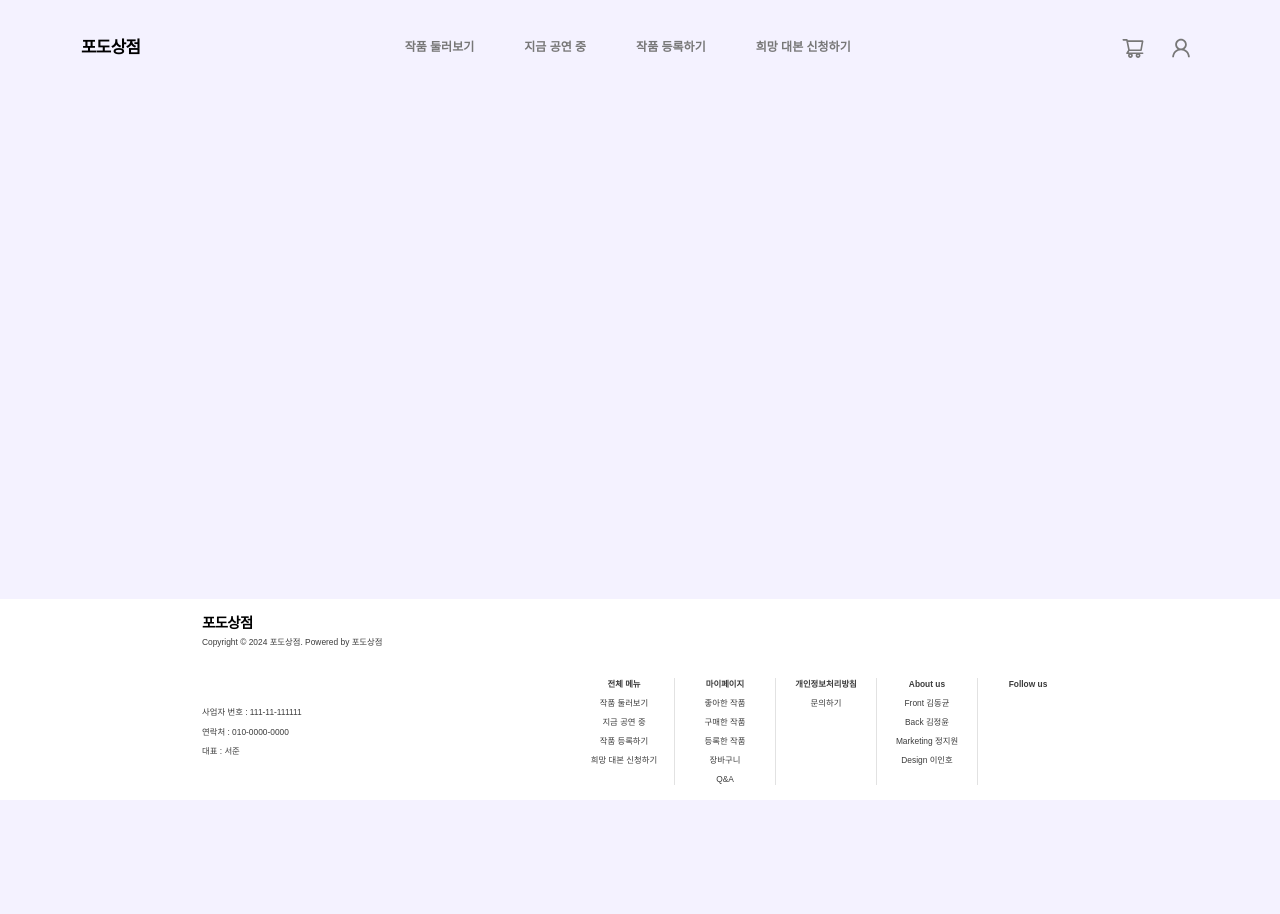
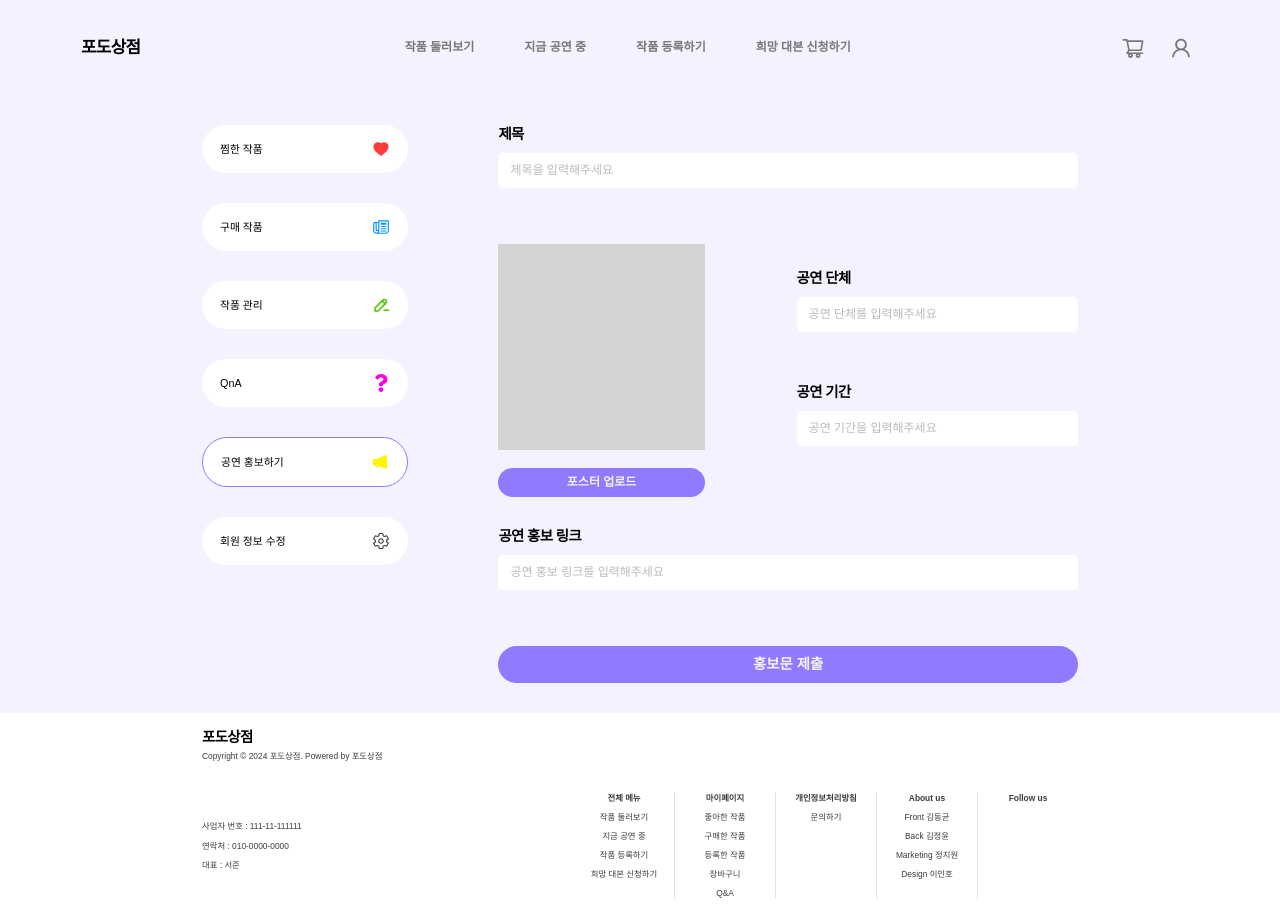
Before and after one commit to game240/FE, a React (Vite) app: page /mypage/publicity in a window 1280 px wide. Before the commit the page ends 800 px from the top, so only its background shows below. Built offline with nearby package versions, Linux system fonts and the light colour scheme.

Commit message:
FEAT : 공연 홍보하기 구현

```diff
--- a/src/components/Router/index.tsx
+++ b/src/components/Router/index.tsx
@@ -9,6 +9,7 @@ import Review from "@/pages/mypage/review";
 import { Route, Routes } from "react-router-dom";
 import Login from "@/pages/auth/login";
 import SignIn from "@/pages/auth/signin";
+import Publicity from "@/pages/mypage/publicity";
 
 const Router = () => {
   return (
@@ -30,6 +31,7 @@ const Router = () => {
         path="/mypage/qna/mine"
         element={<QnAMore subject="내가 등록한 질문" />}
       />
+      <Route path="/mypage/publicity" element={<Publicity />} />
       <Route path="/mypage/profile-edit" element={<ProfileEdit />} />
     </Routes>
   );
--- a/src/constants/mypage.tsx
+++ b/src/constants/mypage.tsx
@@ -30,7 +30,7 @@ export const NAV_LIST = [
   {
     name: "공연 홍보하기",
     element: <AiFillNotification color="#FFF500" />,
-    url: "/mypage/liked",
+    url: "/mypage/publicity",
   },
   {
     name: "회원 정보 수정",
--- /dev/null
+++ b/src/pages/mypage/publicity/index.tsx
@@ -0,0 +1,60 @@
+import * as S from "./style";
+import InputField from "@/components/InputField";
+import Layout from "../components/Layout";
+import Button from "@/components/Button";
+import { usePublicitySchema } from "@/schema/usePublicitySchema";
+
+const Publicity = () => {
+  const { register, handleSubmit, isDirty } = usePublicitySchema();
+  const handleSubmitForm = () => alert("공연 홍보문 제출에 성공했습니다.");
+
+  return (
+    <Layout currentTab="공연 홍보하기">
+      <S.Form onSubmit={handleSubmit(handleSubmitForm)}>
+        <InputField
+          title="제목"
+          placeholder="제목을 입력해주세요"
+          required
+          {...register("title")}
+        />
+
+        <div className="section-column">
+          <S.SectionImg>
+            <div className="alt-img" />
+            <Button type="button" size="medium">
+              포스터 업로드
+            </Button>
+          </S.SectionImg>
+
+          <S.SectionInfo>
+            <InputField
+              title="공연 단체"
+              placeholder="공연 단체를 입력해주세요"
+              required
+              {...register("name")}
+            />
+
+            <InputField
+              title="공연 기간"
+              placeholder="공연 기간을 입력해주세요"
+              required
+              {...register("term")}
+            />
+          </S.SectionInfo>
+        </div>
+
+        <InputField
+          title="공연 홍보 링크"
+          placeholder="공연 홍보 링크를 입력해주세요"
+          required
+          {...register("link")}
+        />
+        <Button type="submit" size="large">
+          홍보문 제출
+        </Button>
+      </S.Form>
+    </Layout>
+  );
+};
+
+export default Publicity;
--- /dev/null
+++ b/src/pages/mypage/publicity/style.ts
@@ -0,0 +1,30 @@
+import { FlexColumn } from "@/styles/flex";
+import styled from "styled-components";
+
+export const Form = styled.form`
+  ${FlexColumn};
+  gap: 5rem;
+
+  .section-column {
+    display: grid;
+    grid-template-columns: 1fr 1fr;
+    gap: 2.8rem;
+  }
+`;
+
+export const SectionImg = styled.section`
+  ${FlexColumn};
+  width: 34.4rem;
+  gap: 3rem;
+
+  .alt-img {
+    width: 34.4rem;
+    height: 34.4rem;
+    background-color: lightgrey;
+  }
+`;
+
+export const SectionInfo = styled.section`
+  ${FlexColumn};
+  justify-content: space-evenly;
+`;
--- /dev/null
+++ b/src/schema/usePublicitySchema.ts
@@ -0,0 +1,24 @@
+import { zodResolver } from "@hookform/resolvers/zod";
+import { useForm } from "react-hook-form";
+import { z } from "zod";
+
+const schema = z.object({
+  title: z.string(),
+  name: z.string(),
+  term: z.string(),
+  link: z.string(),
+});
+
+export const usePublicitySchema = () => {
+  const {
+    register,
+    handleSubmit,
+    formState: { isDirty },
+  } = useForm({
+    mode: "onSubmit",
+    reValidateMode: "onSubmit",
+    resolver: zodResolver(schema),
+  });
+
+  return { register, handleSubmit, isDirty };
+};
```
